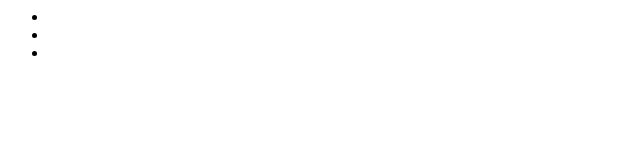
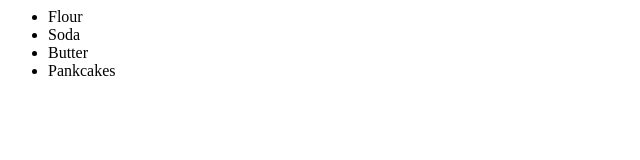
Before and after one commit to tristanhulbert/test, a plain HTML site: page index.html in a window 1280 px wide. Shown: the whole page, without its empty margins (0-640 px from the left). Drawn offline with Linux system fonts and the light colour scheme.

Commit message:
added pancakes

```diff
--- a/index.html
+++ b/index.html
@@ -1,12 +1,23 @@
 <htlm>
-<body>
-<ul>
-<li></li>
-<li></li>
-<li></li>
-</ul>
+	<body>
+		<ul>
+			<li>Flour</li>
+			<li>Soda</li>
+			<li>Butter</li>
+			<li>Pankcakes</li>
+		</ul>
+	</body>
 
-</body>
+
+
+
+
+
+
+
+
+
+
 
 
 
```
